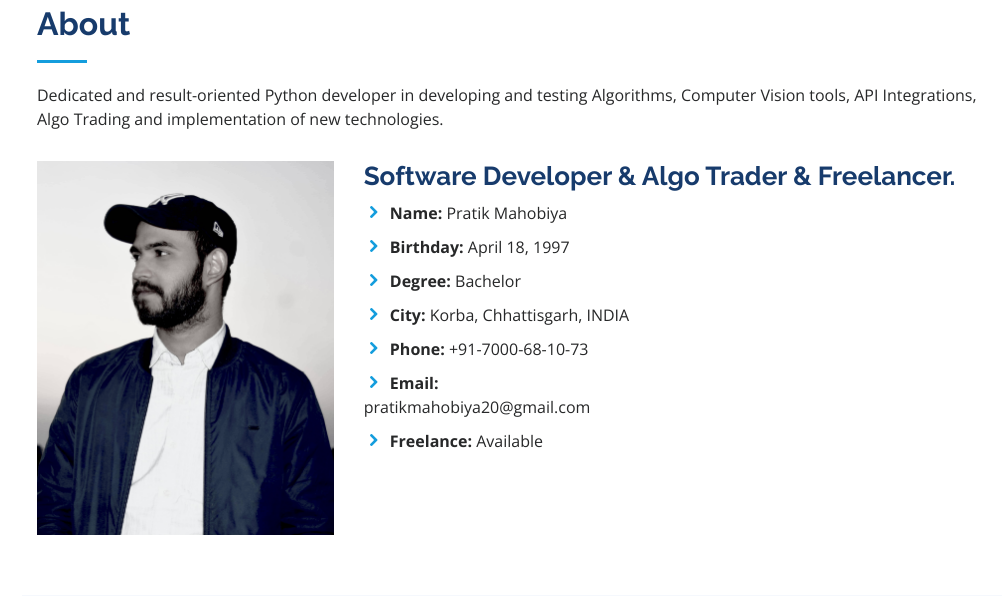
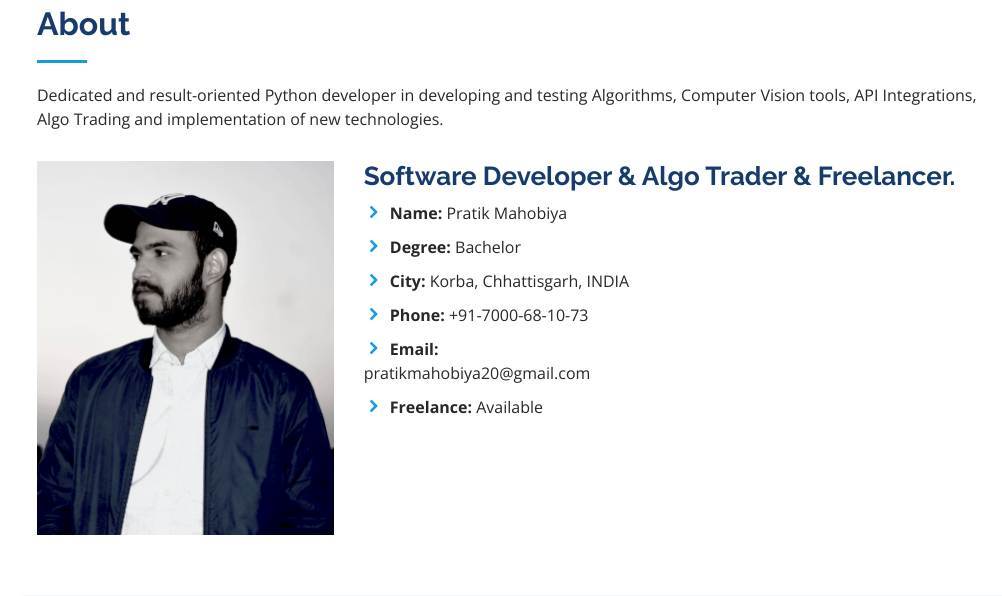
Before and after one commit to PratikMahobiya/P_portfolio, a Django app: page / in a window 1280 px wide. Shown: the part 855-1451 px from the top of the page, without its empty margins (278-1280 px from the left). Run offline with Django 3.2, Linux system fonts and the light colour scheme; some libraries are stand-ins or nearby versions.

Commit message:
Birthday Commented

```diff
--- a/myapp/templates/index.html
+++ b/myapp/templates/index.html
@@ -95,7 +95,7 @@
               <div class="col-lg-6">
                 <ul>
                   <li><i class="icofont-rounded-right"></i> <strong>Name:</strong> Pratik Mahobiya</li>
-                  <li><i class="icofont-rounded-right"></i> <strong>Birthday:</strong> April 18, 1997</li>
+                  <!-- <li><i class="icofont-rounded-right"></i> <strong>Birthday:</strong> April 18, 1997</li> -->
                   <li><i class="icofont-rounded-right"></i> <strong>Degree:</strong> Bachelor</li>
                   <li><i class="icofont-rounded-right"></i> <strong>City:</strong> Korba, Chhattisgarh, INDIA</li>
                   <li><i class="icofont-rounded-right"></i> <strong>Phone:</strong> +91-7000-68-10-73</li>
```
